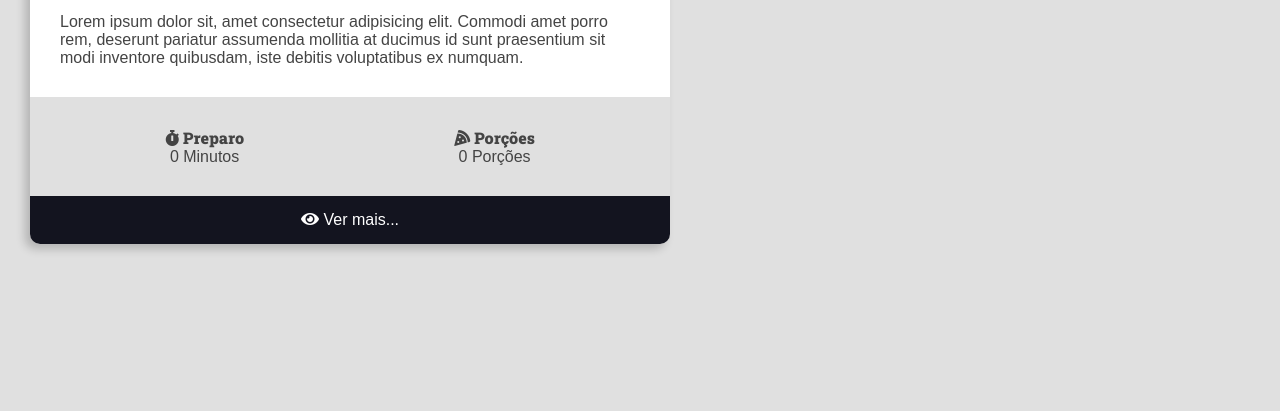
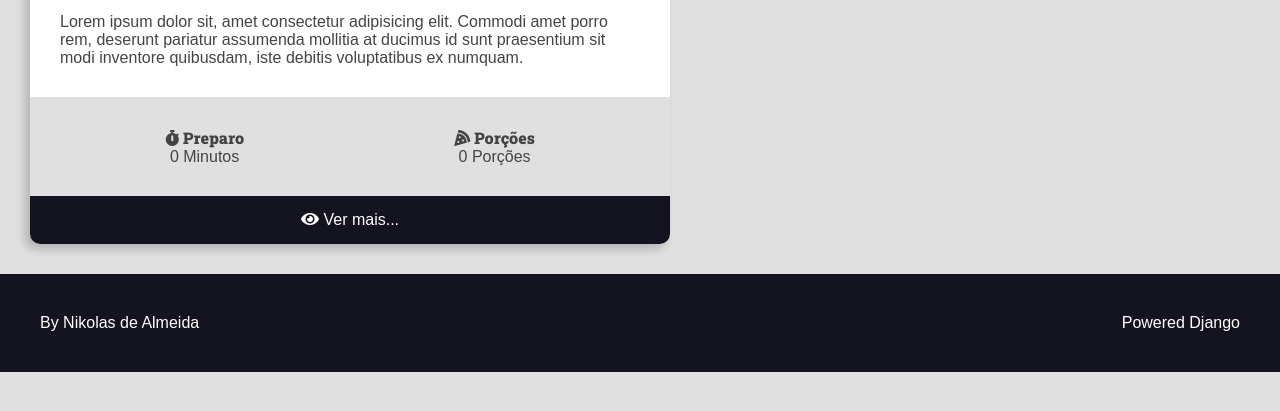
Before and after one commit to Nikolas-Almeida/primeiroProjeto, a Django app: page / in a window 1280 px wide. Shown: the part 327-738 px from the top of the page. Run offline with Django 4.2, Linux system fonts and the light colour scheme; some libraries are stand-ins or nearby versions.

Commit message:
Criando o footer

```diff
--- a/recipes/templates/recipes/pages/home.html
+++ b/recipes/templates/recipes/pages/home.html
@@ -10,6 +10,14 @@
 
         </div>
     </main>
+    <footer class="main-footer">
+        <div class="developer">
+            <a href="/" target="_blank">By Nikolas de Almeida</a>
+        </div>
+        <div class="powered">
+            <a href="/">Powered Django</a>
+        </div>
+    </footer>
 </body>
 
 </html>
--- a/recipes/templates/recipes/partials/head.html
+++ b/recipes/templates/recipes/partials/head.html
@@ -258,6 +258,26 @@
         .recipe-footer a:hover {
             filter: brightness(2.5);
         }
+
+        .main-footer {
+            display: flex;
+            flex-flow: row nowrap;
+            align-items: center;
+            justify-content: space-between;
+            background-color: var(--color-primary-dark);
+            color: var(--color-white);
+            padding: var(--spacing-gutter-large);
+        }
+
+        .main-footer a {
+            color: var(--color-white);
+            text-decoration: none;
+            transition: all 300ms ease-in-out;
+        }
+
+        .main-footer a:hover {
+            filter: brightness(.7);
+        }
     </style>
 
 </head>
```
